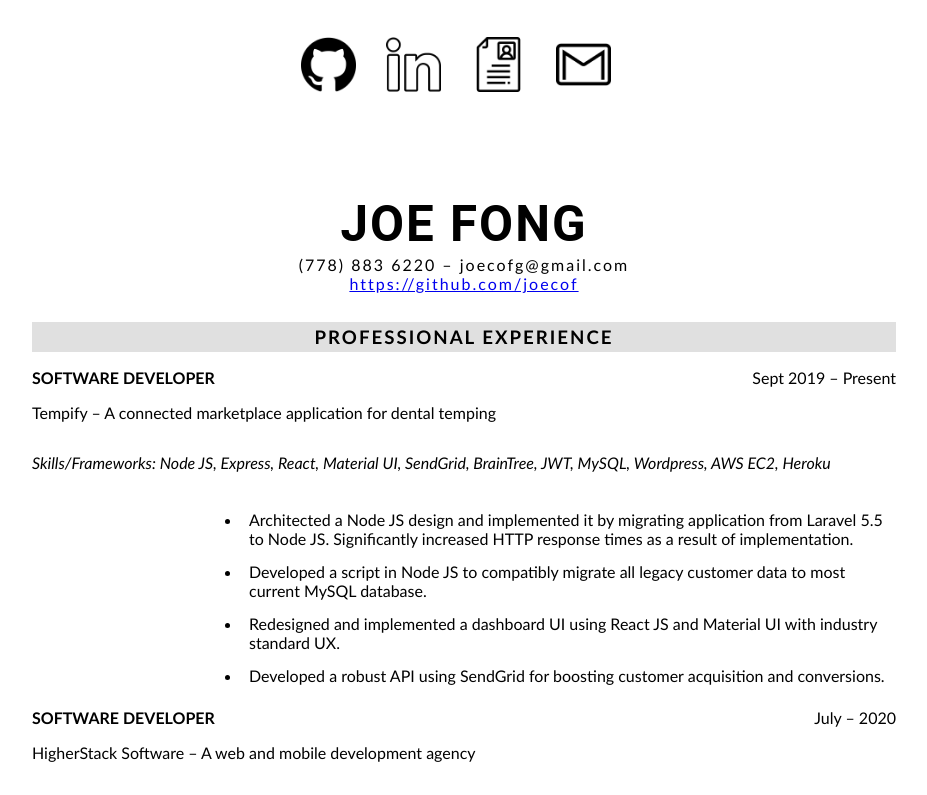
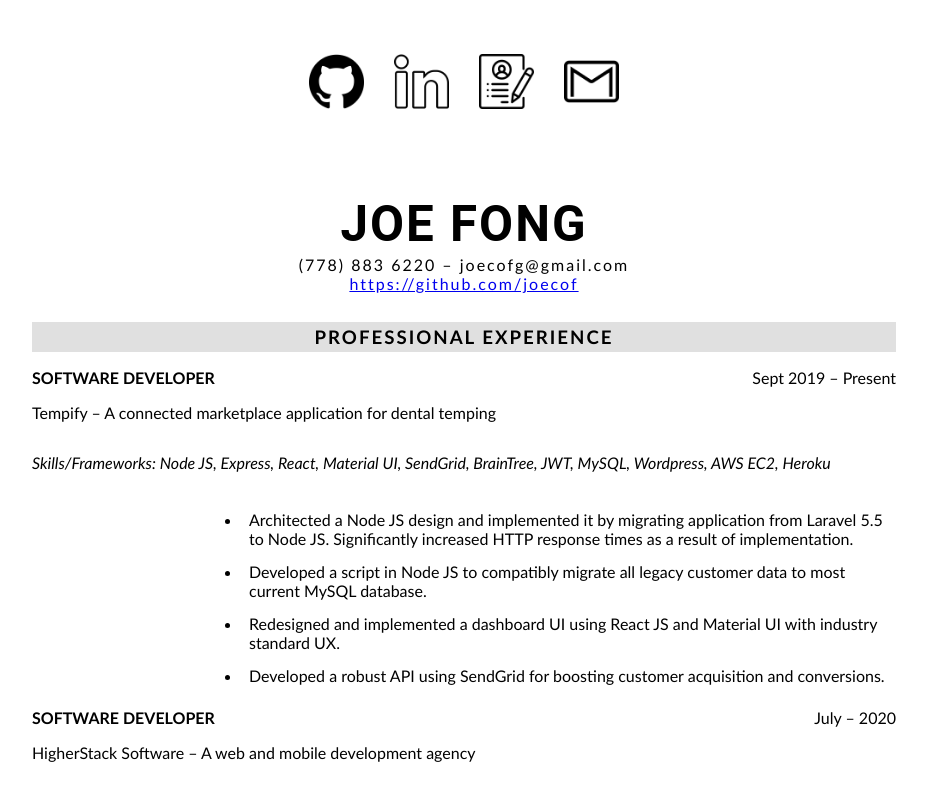
Before and after one commit to joecof/resume.joeco.me, a React (Create React App) app in the folder view/: page / in a window 1280 px wide. Shown: the top 795 px of the page, without its empty margins (184-1111 px from the left). Built offline with nearby package versions, Linux system fonts and the light colour scheme.

Commit message:
minor update

```diff
--- a/view/public/index.html
+++ b/view/public/index.html
@@ -28,7 +28,7 @@
       Learn how to configure a non-root public URL by running `npm run build`.
     -->
     <script src="https://cdn.jsdelivr.net/npm/typed.js@2.0.11"></script>
-    <title>Joeco Fong</title>
+    <title>Joe's Online Resume</title>
   </head>
   <body>
     <noscript>You need to enable JavaScript to run this app.</noscript>
--- a/view/src/components/contact/SocialMedia.js
+++ b/view/src/components/contact/SocialMedia.js
@@ -126,23 +126,6 @@ export default function() {
       </div>
       <div className={classes.emailUsMessage}>
         I would love to hear from you and work together on future projects!
-        Reach out and I'll respond as soon as I can.
-      </div>
-      <div className={classes.socialMedia}>
-        {/* <a href="https://github.com/joecof">
-          <img className = {classes.socialMediaLogo} src={github} alt="github" />
-        </a>
-        <a href="https://www.linkedin.com/feed/">
-          <img className= {classes.socialMediaLogo} src={linkedin} alt="linkedin" />
-        </a>
-        <a href={resumeText} download>
-          <img className = {classes.socialMediaLogo} src = {resume} alt="resume"/>
-        </a> */}
-
-        {/* <span className = {classes.sendMeText}>  Send me an email !  ---> </span> */}
-        {/* <a href="mailto:joecofg@gmail.com.com" target="_top">
-          <img className= {classes.gmailLogo} src={gmail} alt="gmail" />
-        </a> */}
       </div>
     </div>
   );
--- a/view/src/components/navbar/Navbar.js
+++ b/view/src/components/navbar/Navbar.js
@@ -6,8 +6,7 @@ import gmail from '../../images/gmail.png';
 import resume from '../../images/resume.png';
 import resumeText from '../../text/joeco-fong-resume.pdf';
 import AppBar from '@material-ui/core/AppBar';
-import Typography from '@material-ui/core/Typography';
-import Fade from '@material-ui/core/Fade';
+
 import './Navbar.css';
 
 const styles = theme => ({
@@ -69,40 +68,14 @@ class Navbar extends Component {
     const { classes } = this.props;
 
     return(
-      this.state.sticky ?
       <div className = "Navbar-container">
-        <AppBar className = {classes.NavbarContainer} position="fixed">
+        <AppBar className = {classes.NavbarContainer} position="absolute" elevation = {0}>
           <div className = {classes.NavbarIcons}>
             <a href="https://github.com/joecof"><img className= "Navbar-github" src={github} alt="github" /></a>
             <a href="https://www.linkedin.com/in/joeco-fong-0bb3aa128/" target="_blank"><img className= "Navbar-linkedin" src={linkedin} alt="linkedin" /></a>
             <a href={resumeText} download> <img className = "Navbar-resume" src = {resume} alt="resume"/> </a>
             <a href="mailto:joecofg@gmail.com.com" target="_top"> <img className = "Navbar-gmail" src = {gmail} alt="gmail"/> </a>
           </div>
-          <Fade in={true}>
-          <div className = {classes.NavBarTextContainer}>
-            <p variant="h8" className="Navbar-title">
-              Joeco Fong  – joecofg@gmail.com  -  Full Stack Developer  -  <a href="https://github.com/joecof">https://github.com/joecof </a>
-            </p>
-          </div>
-          </Fade>
-        </AppBar>
-      </div>
-        :
-        <div className = "Navbar-container">
-        <AppBar className = {classes.NavbarContainer} position="fixed" elevation = {0}>
-          <div className = {classes.NavbarIcons}>
-            <a href="https://github.com/joecof"><img className= "Navbar-github" src={github} alt="github" /></a>
-            <a href="https://www.linkedin.com/in/joeco-fong-0bb3aa128/"><img className= "Navbar-linkedin" src={linkedin} alt="linkedin" /></a>
-            <a href={resumeText} download> <img className = "Navbar-resume" src = {resume} alt="resume"/> </a>
-            <a href="mailto:joecofg@gmail.com.com?Subject=Resume%20Inquiry&amp;body=Hi%20Joeco%20!%0A%0AHow%20are%20you%20?" target="_top"> <img className = "Navbar-gmail" src = {gmail} alt="gmail"/> </a>
-          </div>
-          <Fade out={true}>
-          <div className = {classes.NavBarTextContainer}>
-            <Typography variant="h8" className={classes.title}>
-              Joeco Fong – joecofg@gmail.com - Full Stack Developer - <a href="https://github.com/joecof">https://github.com/joecof </a>
-            </Typography>
-          </div>
-          </Fade>
         </AppBar>
       </div>
     )
```
Also changed, not shown: view/public/icon.png, view/src/images/resume.png.
